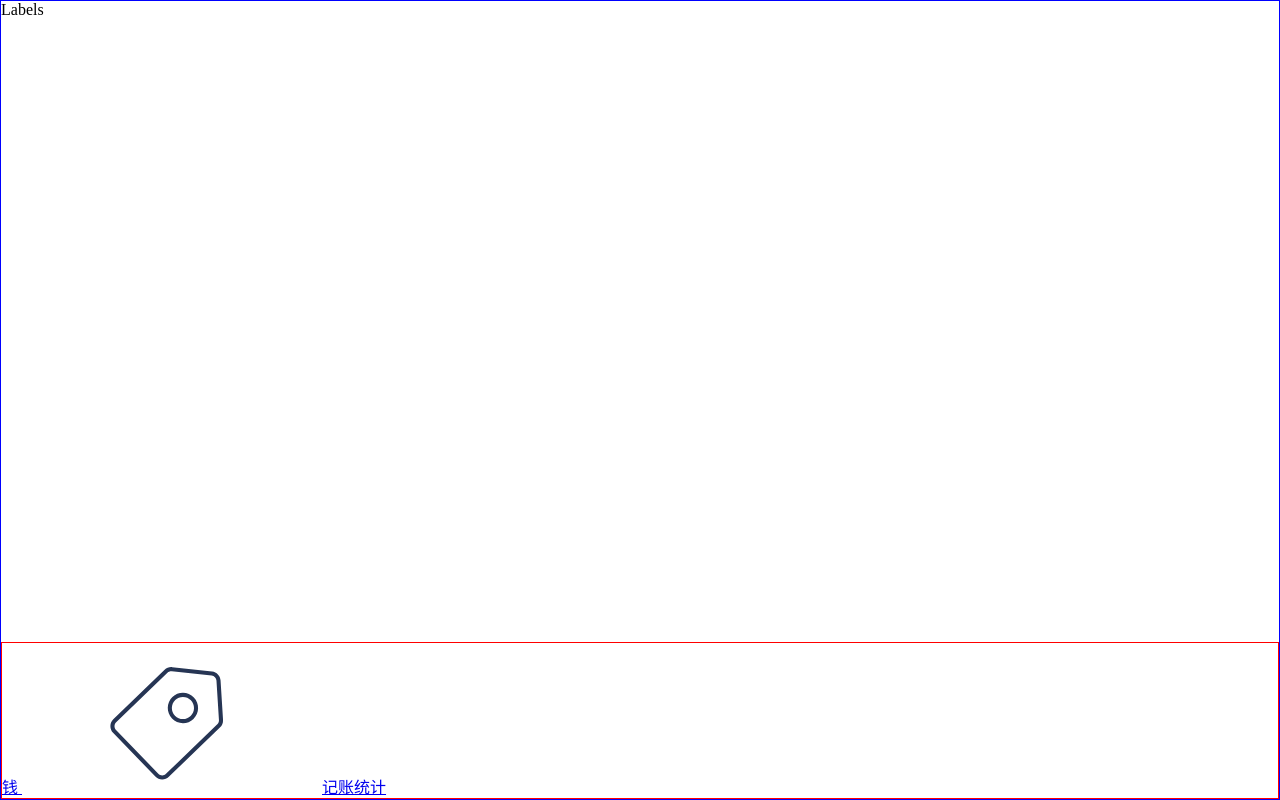
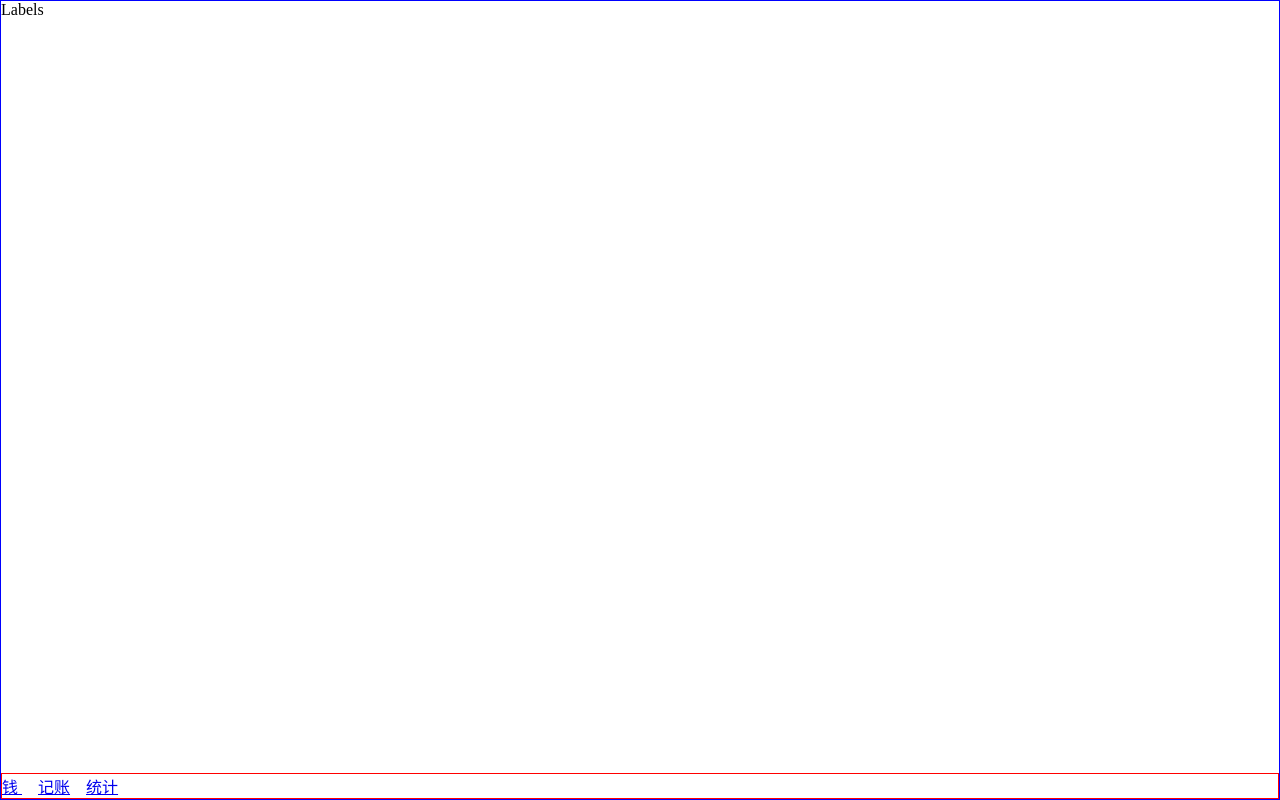
Before and after one commit to JamesLHY/wangcai-note, a Vue app: page /#/labels in a window 1280 px wide. Built offline with nearby package versions, Linux system fonts and the light colour scheme.

Commit message:
创建<icon>

```diff
--- /dev/null
+++ b/src/components/Icon.vue
@@ -0,0 +1,23 @@
+<template>
+    <svg class="icon">
+        <use v-bind:xlink:href="'#'+name"/>
+    </svg>
+</template>
+
+<script lang="ts">
+    const importAll =(requireContext: __WebpackModuleApi.RequireContext) => requireContext.keys().forEach(requireContext);
+    try {importAll(require.context('../assets/icons/',true,/\.svg$/));} catch(error){console.log(error);}
+    export default {
+        props:['name'],
+        name: "Icon"
+    }
+</script>
+
+<style scoped>
+    .icon {
+        width: 1em; height: 1em;
+        vertical-align: -0.15em;
+        fill: currentColor;
+        overflow: hidden;
+    }
+</style>
--- a/src/components/Nav.vue
+++ b/src/components/Nav.vue
@@ -1,24 +1,18 @@
 <template>
     <div class="nav">
         <router-link to="/money">钱
-        <svg>
-            <use xlink:href="#labels"/>
-        </svg>
+        <Icon name="money"/>
         </router-link>
-        <router-link to="/labels">记账</router-link>
-        <router-link to="/statistics">统计</router-link>
+        <router-link to="/labels">记账<Icon name="labels"/></router-link>
+        <router-link to="/statistics">统计<Icon name="statistics"/></router-link>
     </div>
 
 </template>
-
-<script>
-    import x from '@/assets/icons/labels.svg'
-    console.log(x);
+<script lang="ts">
     export default {
         name: "Nav"
     }
 </script>
-
 <style lang ='scss' scoped>
 .nav{border:1px solid red}
 </style>
--- a/src/main.ts
+++ b/src/main.ts
@@ -5,10 +5,12 @@
 import store from './store'
 import Nav from '@/components/Nav.vue';
 import Layout from '@/components/Layout.vue';
+import Icon from '@/components/Icon.vue';
 
 Vue.config.productionTip = false;
 Vue.component('Nav',Nav);
 Vue.component('Layout',Layout);
+Vue.component('Icon', Icon);
 new Vue({
   router,
   store,
```
